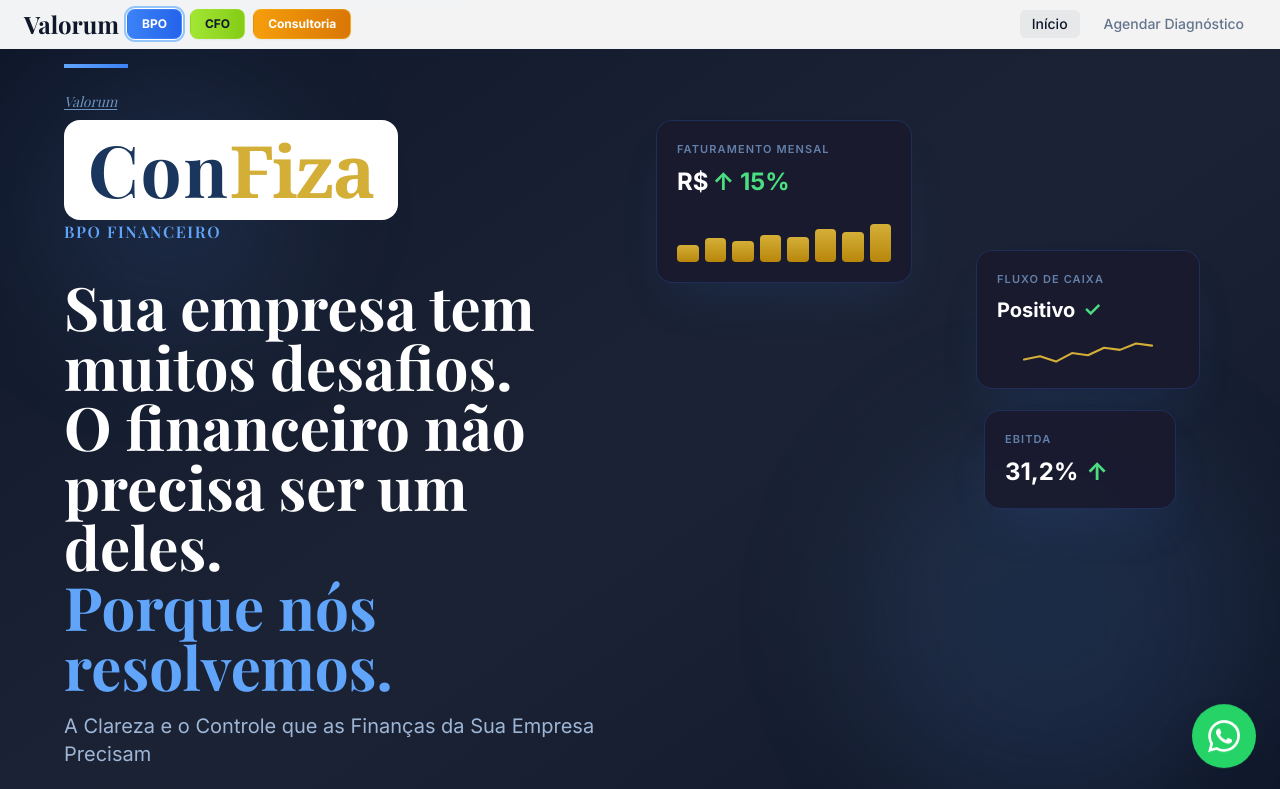
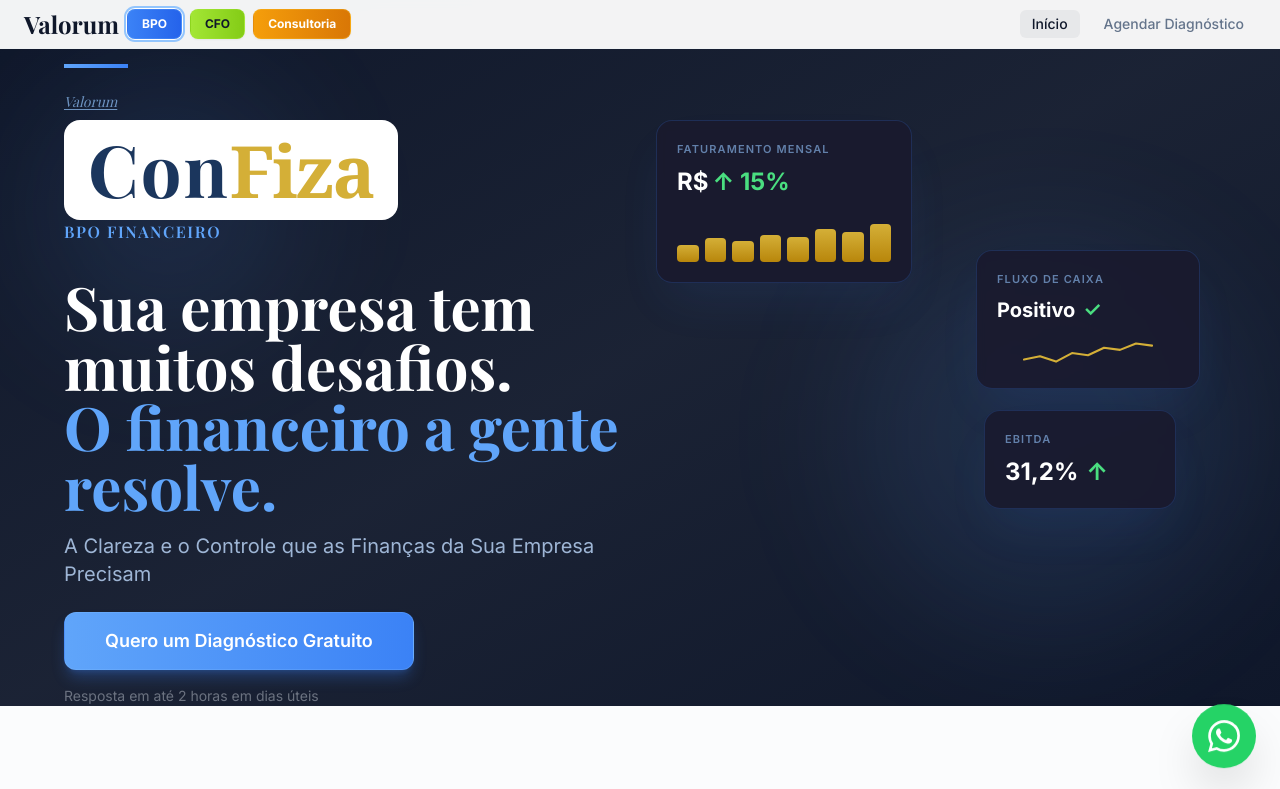
Before and after one commit to vmrauch-sketch/BPO-FINANCEIRO, a React (Vite) app: page / in a window 1280 px wide. Shown: the top 789 px of the page. Built offline with nearby package versions, Linux system fonts and the light colour scheme.

Commit message:
Changes
Co-authored-by: vmrauch-sketch <227260431+vmrauch-sketch@users.noreply.github.com>

```diff
--- a/src/pages/ValoromBPO.tsx
+++ b/src/pages/ValoromBPO.tsx
@@ -145,9 +145,7 @@ const ValoromBPO = () => {
                 <h1 className="text-4xl md:text-5xl lg:text-6xl font-playfair font-bold text-white leading-tight mb-4">
                   Sua empresa tem muitos desafios.{" "}
                   <br className="hidden md:block" />
-                  O financeiro não precisa ser um deles.
-                  <br />
-                  <span className="text-blue-400">Porque nós resolvemos.</span>
+                  <span className="text-blue-400">O financeiro a gente resolve.</span>
                 </h1>
 
                 <p className="text-lg md:text-xl text-blue-200/80 font-inter mb-6">
```
